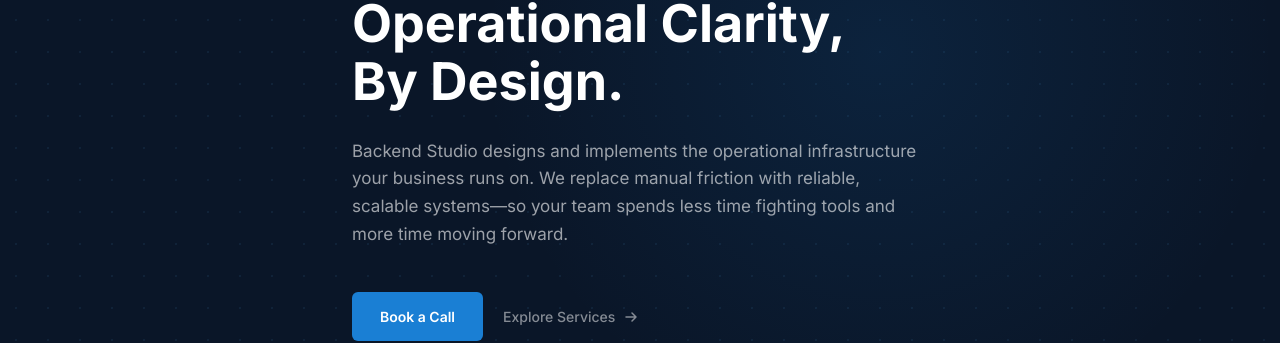
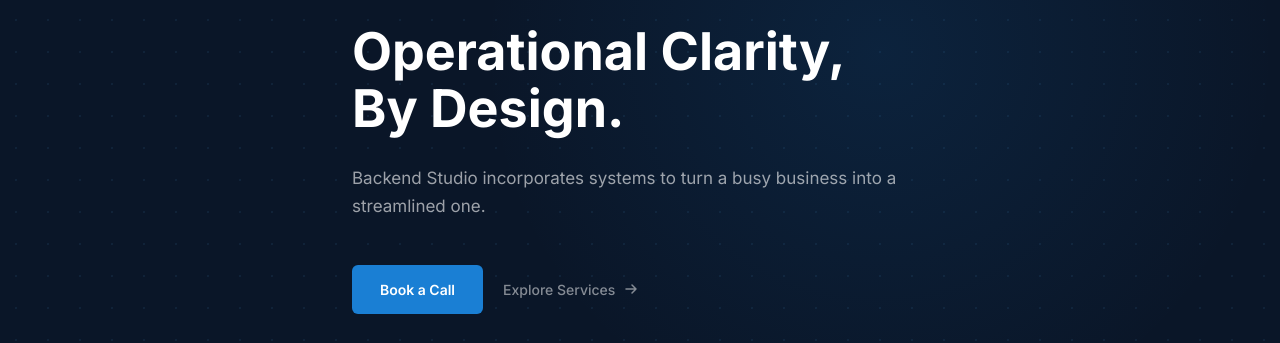
Before and after one commit to benuhdrill/WebsiteBuilder, a Next.js app: page / in a window 1280 px wide. Shown: the part 284-627 px from the top of the page. Built offline with nearby package versions, Linux system fonts and the light colour scheme; no server answers.

Commit message:
Update hero copy

```diff
--- a/components/HeroSection.tsx
+++ b/components/HeroSection.tsx
@@ -34,10 +34,8 @@
       </h1>
 
       <p className="hero-item text-body md:text-[17px] text-white/60 mb-11 leading-relaxed max-w-xl">
-        Backend Studio designs and implements the operational infrastructure your
-        business runs on. We replace manual friction with reliable, scalable
-        systems—so your team spends less time fighting tools and more time moving
-        forward.
+        Backend Studio incorporates systems to turn a busy business into a
+        streamlined one.
       </p>
 
       <div className="hero-item flex flex-col sm:flex-row items-start sm:items-center gap-5">
```
